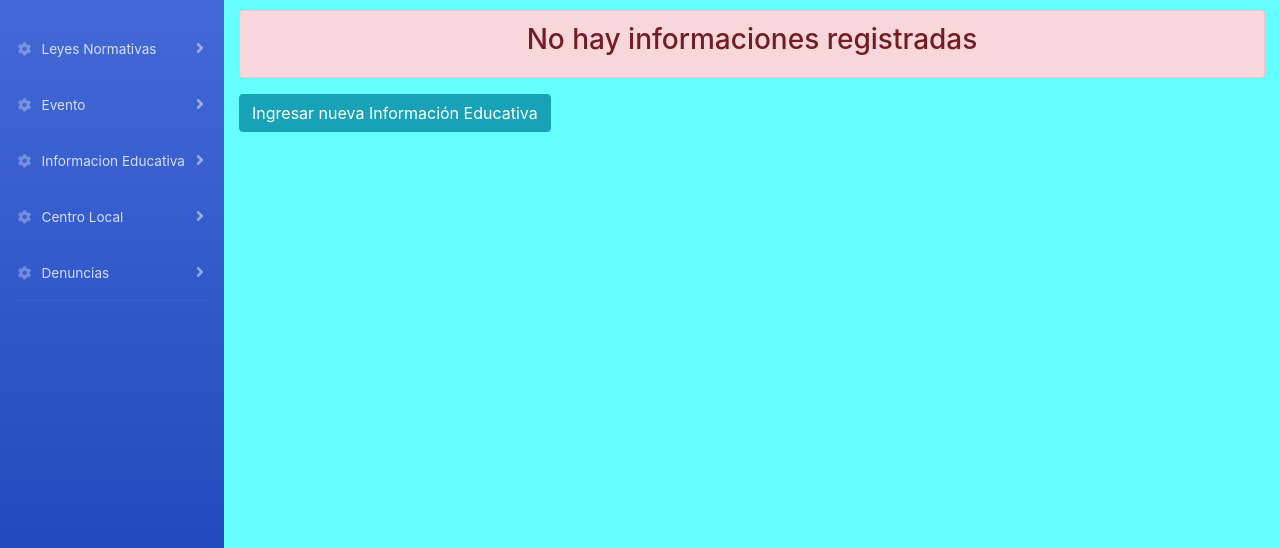
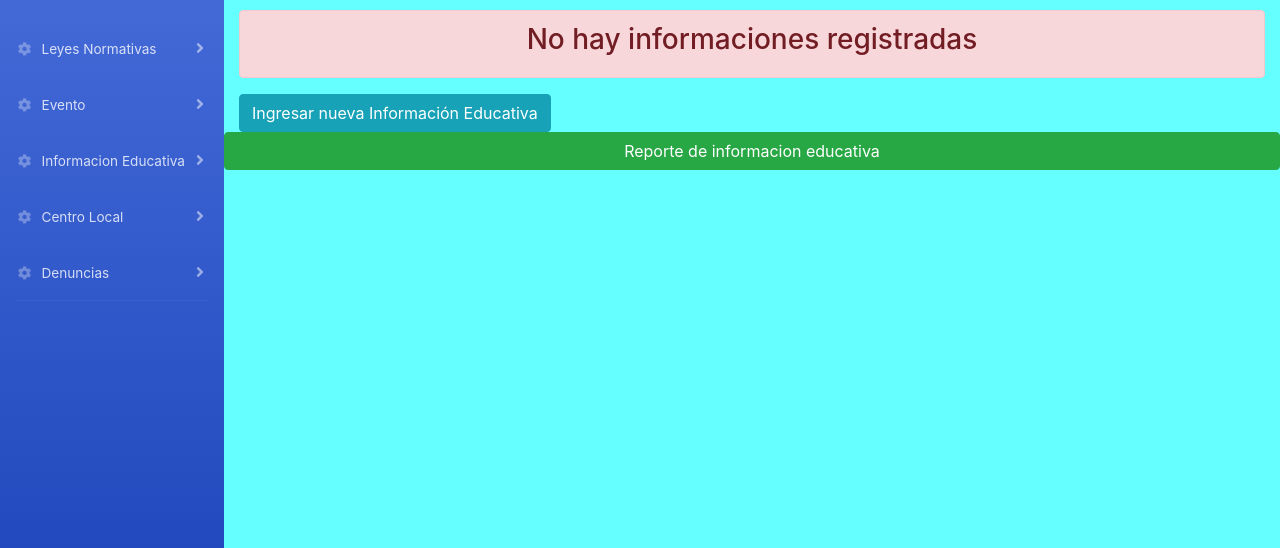
Before and after one commit to samu022/INF281-Sistema-contra-la-violencia, a PHP site: page /controlador/informacionEducativaLista.php in a window 1280 px wide. Shown: the part 252-800 px from the top of the page. Run offline with PHP 8.4, Linux system fonts and the light colour scheme; data that the repository does not hold is empty; some libraries are stand-ins or nearby versions.

Commit message:
Update InformacionEducativaLista.php

```diff
--- a/vista/InformacionEducativaLista.php
+++ b/vista/InformacionEducativaLista.php
@@ -69,6 +69,11 @@
     }
     ?>
     <button type="button" class="btn btn-info" onclick="window.location.href='../controlador/informacionEducativaRegistro.php'">Ingresar nueva Información Educativa</button>
+    <form action="../reportes/reporteInformacionEducativa.php" method="post" accept-charset="utf-8">
+        <div class="row">
+            <button type="submit" class="btn btn-success mb-2">Reporte de informacion educativa</button>
+        </div>
+    </form>
 </div>
 </body>
 </html>
```
